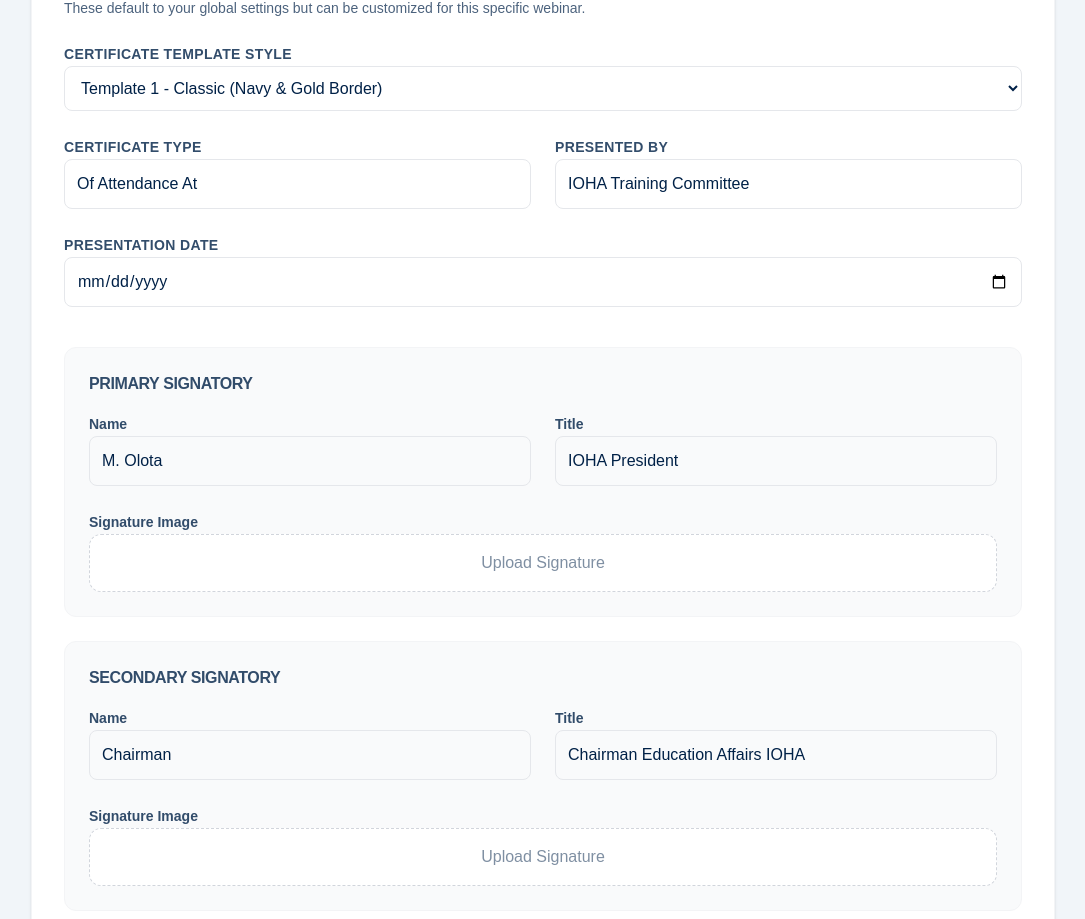
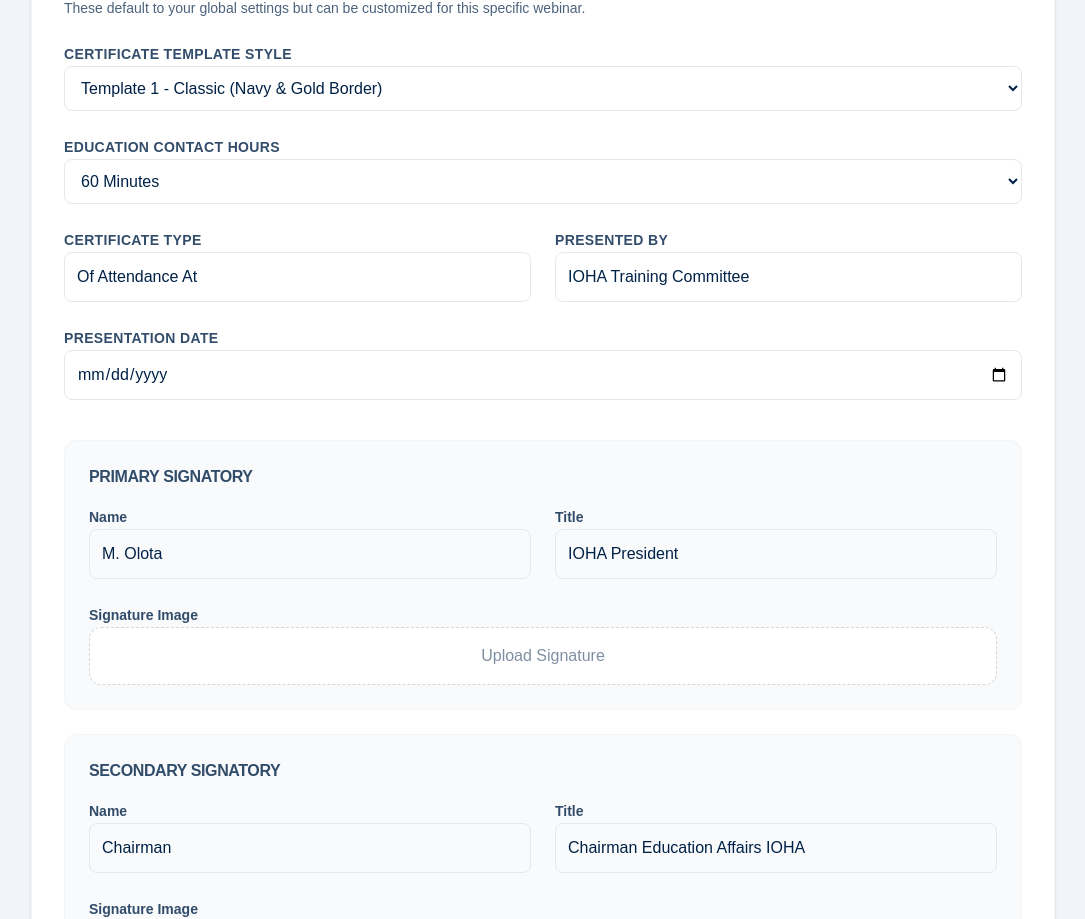
Before and after one commit to Adoga93/ioha-certificates, a Next.js app: page /admin in a window 1280 px wide. Shown: the part 793-1712 px from the top of the page, without its empty margins (97-1182 px from the left). Built offline with nearby package versions, Linux system fonts and the light colour scheme; no server answers; the database is empty.

Commit message:
Enhance PDF logic for large tracking bounds, print standard names, add Contact Hours

```diff
--- a/src/app/admin/page.tsx
+++ b/src/app/admin/page.tsx
@@ -19,6 +19,7 @@
     const [presentedBy, setPresentedBy] = useState("IOHA Training Committee");
     const [presentationDate, setPresentationDate] = useState("");
     const [templateId, setTemplateId] = useState("template1");
+    const [contactHours, setContactHours] = useState("60 Minutes");
 
     const [loading, setLoading] = useState(false);
     const [previewing, setPreviewing] = useState(false);
@@ -66,6 +67,7 @@
                     setPresentedBy(data.presentedBy || "IOHA Training Committee");
                     setPresentationDate(data.presentationDate || "");
                     setTemplateId(data.templateId || "template1");
+                    setContactHours(data.contactHours || "60 Minutes");
                 }
             })
             .catch(console.error);
@@ -92,6 +94,7 @@
                     presentedBy,
                     presentationDate,
                     templateId,
+                    contactHours,
                 })
             });
             if (!res.ok) throw new Error("Failed to create webinar");
@@ -139,6 +142,7 @@
                     presentedBy,
                     presentationDate,
                     templateId,
+                    contactHours,
                 })
             });
             if (!res.ok) throw new Error("Failed to generate preview");
@@ -308,6 +312,18 @@
                                         <option value="template3">Template 3 - Leafy Minimal Border</option>
                                     </select>
                                 </div>
+                                <div className="space-y-2 md:col-span-2">
+                                    <label className="text-sm font-semibold opacity-80 uppercase tracking-wide">Education Contact Hours</label>
+                                    <select
+                                        value={contactHours}
+                                        onChange={(e) => setContactHours(e.target.value)}
+                                        className="w-full border border-gray-200 rounded-lg p-3 outline-none focus:ring-2 focus:ring-ioha-navy/20 bg-white"
+                                    >
+                                        <option value="60 Minutes">60 Minutes</option>
+                                        <option value="90 Minutes">90 Minutes</option>
+                                        <option value="120 Minutes">120 Minutes</option>
+                                    </select>
+                                </div>
                                 <div className="space-y-2">
                                     <label className="text-sm font-semibold opacity-80 uppercase tracking-wide">Certificate Type</label>
                                     <input
--- a/src/app/api/settings/route.ts
+++ b/src/app/api/settings/route.ts
@@ -15,7 +15,8 @@
                     signatory2Title: "Chairman Education Affairs IOHA",
                     certificateType: "Of Attendance At",
                     presentedBy: "IOHA Training Committee",
-                    presentationDate: new Date().toISOString().split('T')[0]
+                    presentationDate: new Date().toISOString().split('T')[0],
+                    contactHours: "60 Minutes"
                 }
             });
         }
@@ -41,6 +42,7 @@
                 presentedBy: body.presentedBy,
                 presentationDate: body.presentationDate,
                 templateId: body.templateId,
+                contactHours: body.contactHours,
             },
             create: {
                 id: 1,
@@ -54,6 +56,7 @@
                 presentedBy: body.presentedBy || "IOHA Training Committee",
                 presentationDate: body.presentationDate || new Date().toISOString().split('T')[0],
                 templateId: body.templateId || "template1",
+                contactHours: body.contactHours || "60 Minutes",
             }
         });
         return NextResponse.json(settings);
--- a/src/app/api/webinars/route.ts
+++ b/src/app/api/webinars/route.ts
@@ -35,6 +35,7 @@
         signatory2Title: body.signatory2Title || "Chairman Education Affairs IOHA",
         signature2Image: body.signature2Image || null,
         templateId: body.templateId || "template1",
+        contactHours: body.contactHours || "60 Minutes",
       },
     });
 
--- a/src/lib/pdf.ts
+++ b/src/lib/pdf.ts
@@ -19,10 +19,11 @@
   presentedBy?: string;
   presentationDate?: string;
   templateId?: string;
+  contactHours?: string;
 }
 
 export async function generateCertificatePdf(data: CertificateData): Promise<Uint8Array> {
-  const { name, courseName, issueDate, certificateId, signatoryName, signatoryTitle, signatureImage, signatory2Name, signatory2Title, signature2Image, certificateType, presentedBy, presentationDate, templateId = 'template1' } = data;
+  const { name, courseName, issueDate, certificateId, signatoryName, signatoryTitle, signatureImage, signatory2Name, signatory2Title, signature2Image, certificateType, presentedBy, presentationDate, contactHours = '60 Minutes', templateId = 'template1' } = data;
 
   const pdfDoc = await PDFDocument.create();
   pdfDoc.registerFontkit(fontkit);
@@ -84,33 +85,36 @@
   };
 
   const drawSignature = async (sigImage: string | null | undefined, sigName: string | undefined, sigTitle: string | undefined, xPos: number, yPos: number, fallbackLayout: boolean = false) => {
-
       if (sigImage) {
         const base64Data = sigImage.split(',')[1] || sigImage;
         const imgBytes = Uint8Array.from(atob(base64Data), c => c.charCodeAt(0));
         try {
           const img = sigImage.includes('jpeg') || sigImage.includes('jpg') ? await pdfDoc.embedJpg(imgBytes) : await pdfDoc.embedPng(imgBytes);
-          const sDims = img.scaleToFit(180, 60);
-          page.drawImage(img, { x: xPos + 10, y: yPos + 10, width: sDims.width, height: sDims.height });
+          const sDims = img.scaleToFit(200, 100);
+          page.drawImage(img, { x: xPos + (200 - sDims.width)/2, y: yPos + 5, width: sDims.width, height: sDims.height });
         } catch (e) {}
       } else if (sigName) {
-        page.drawText(sigName, { x: xPos + 20, y: yPos + 28, size: 30, font: fontGreatVibes, color: black });
+        let finalSize = 30;
+        let tWidth = fontGreatVibes.widthOfTextAtSize(sigName, finalSize);
+        if (tWidth > 200) { finalSize = 30 * (200 / tWidth); tWidth = fontGreatVibes.widthOfTextAtSize(sigName, finalSize); }
+        page.drawText(sigName, { x: xPos + 100 - (tWidth/2), y: yPos + 22, size: finalSize, font: fontGreatVibes, color: black });
       }
 
       page.drawLine({ start: { x: xPos, y: yPos }, end: { x: xPos + 200, y: yPos }, thickness: 1, color: navy });
 
       const defaultTitle = fallbackLayout ? "IOHA Official" : "IOHA President";
       const actualTitle = sigTitle || defaultTitle;
+      const actualName = sigName || "M. Olota";
+
+      let nSize = 12;
+      let nWidth = fontHelveticaBold.widthOfTextAtSize(actualName, nSize);
+      if (nWidth > 180) { nSize = 12 * (180 / nWidth); nWidth = fontHelveticaBold.widthOfTextAtSize(actualName, nSize); }
+      page.drawText(actualName, { x: xPos + 100 - (nWidth/2), y: yPos - 15, size: nSize, font: fontHelveticaBold, color: black });
 
       let finalSize = 10;
       let tWidth = fontHelvetica.widthOfTextAtSize(actualTitle, finalSize);
-      const maxWidth = 160; // Max allowed width for signature labels
-      if (tWidth > maxWidth) {
-          finalSize = 10 * (maxWidth / tWidth);
-          tWidth = fontHelvetica.widthOfTextAtSize(actualTitle, finalSize);
-      }
-
-      page.drawText(actualTitle, { x: xPos + 100 - (tWidth / 2), y: yPos - 15, size: finalSize, font: fontHelvetica, color: black });
+      if (tWidth > 160) { finalSize = 10 * (160 / tWidth); tWidth = fontHelvetica.widthOfTextAtSize(actualTitle, finalSize); }
+      page.drawText(actualTitle, { x: xPos + 100 - (tWidth/2), y: yPos - 27, size: finalSize, font: fontHelvetica, color: black });
   };
 
   // --- BACKGROUND & LOGO rendering based on selected template ---
@@ -198,7 +202,7 @@
 
   page.drawText(`Issued: ${iDateStr}`, { x: qrTextX, y: qrY + 29, size: 8, font: fontHelveticaBold, color: navy });
   page.drawText("IOHA VERIFIED", { x: qrTextX, y: qrY + 18, size: 9, font: fontHelveticaBold, color: gold });
-  page.drawText(`#${certificateId}`, { x: qrTextX, y: qrY + 7, size: 8, font: fontHelvetica, color: black });
+  page.drawText(`${contactHours}`, { x: qrTextX, y: qrY + 7, size: 8, font: fontHelvetica, color: black });
 
   return await pdfDoc.save();
 }
```
Also changed, not shown: 1 other file (tests, documents, lock files or other folders).
